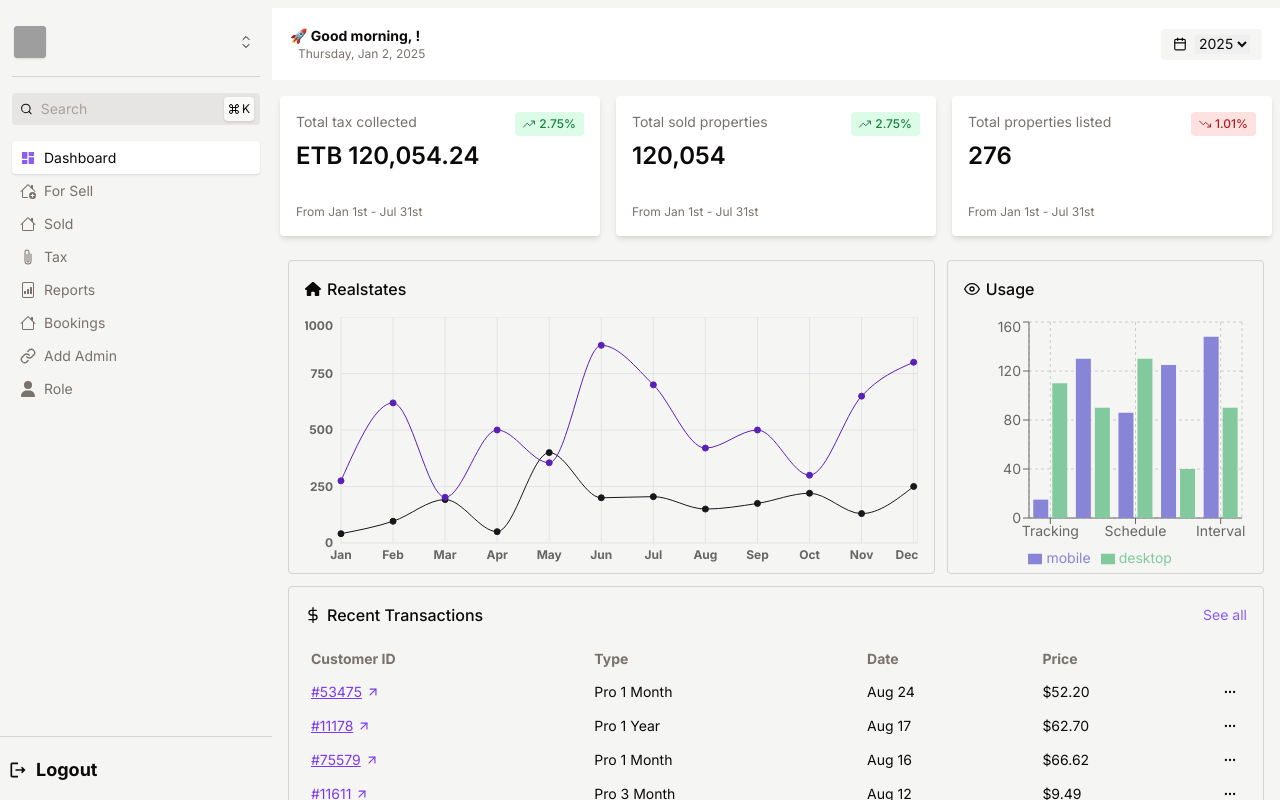
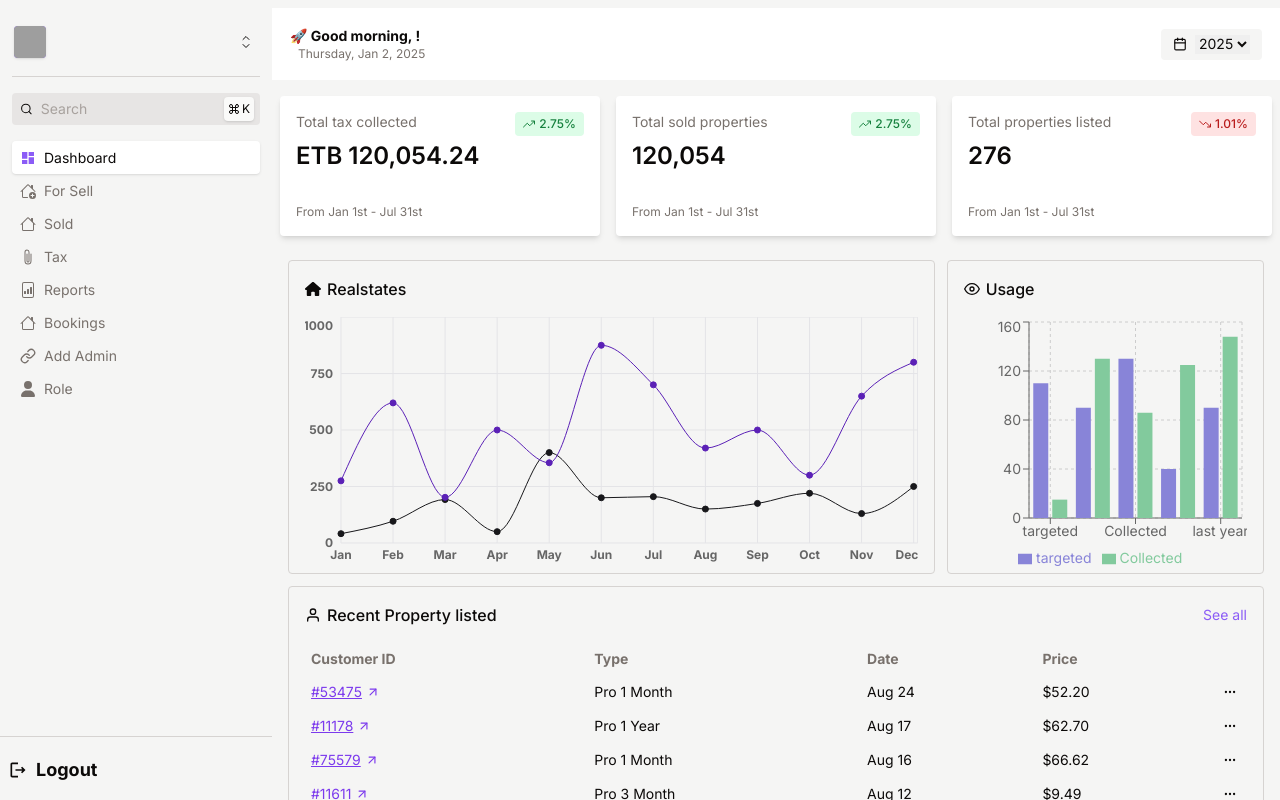
Before and after one commit to kirubeldev/project-x-dashbard, a Next.js app: page /dashboard in a window 1280 px wide. Shown: the top 800 px of the page. Built offline with nearby package versions, Linux system fonts and the light colour scheme; grey boxes are pictures that could not be loaded.

Commit message:
siham gar

```diff
--- a/src/app/tax/forsellGraph.jsx
+++ b/src/app/tax/forsellGraph.jsx
@@ -190,7 +190,7 @@ export const Tax = () => {
     <div className="col-span-8 overflow-hidden rounded border border-stone-300">
       <div className="p-4">
         <h3 className="flex items-center gap-1.5 font-medium">
-          <FaHouse /> Tax
+          <FaHouse /> Targeted Tax Vs Collected Tax
         </h3>
       </div>
 
--- a/src/components/Dashboard/Barchart.js
+++ b/src/components/Dashboard/Barchart.js
@@ -14,11 +14,11 @@ import {
 } from "recharts";
 
 const data = [
-  { feature: "Tracking", mobile: 15, desktop: 110, max: 150 },
-  { feature: "Builder", mobile: 130, desktop: 90, max: 150 },
-  { feature: "Schedule", mobile: 86, desktop: 130, max: 150 },
-  { feature: "AI Train", mobile: 125, desktop: 40, max: 150 },
-  { feature: "Interval", mobile: 148, desktop: 90, max: 150 },
+  { feature: "targeted", Collected: 15, targeted: 110, max: 150 },
+  { feature: "selling", Collected: 130, targeted: 90, max: 150 },
+  { feature: "Collected", Collected: 86, targeted: 130, max: 150 },
+  { feature: "next year", Collected: 125, targeted: 40, max: 150 },
+  { feature: "last year", Collected: 148, targeted: 90, max: 150 },
 ];
 
 export const Barchart = () => {
@@ -38,8 +38,8 @@ export const Barchart = () => {
             <YAxis />
             <Tooltip />
             <Legend />
-            <Bar dataKey="mobile" fill="#8884d8" />
-            <Bar dataKey="desktop" fill="#82ca9d" />
+            <Bar dataKey="targeted" fill="#8884d8" />
+            <Bar dataKey="Collected" fill="#82ca9d" />
           </BarChart>
         </ResponsiveContainer>
       </div>
--- a/src/components/Dashboard/RecentTransactions.js
+++ b/src/components/Dashboard/RecentTransactions.js
@@ -1,6 +1,6 @@
 "use client"
 import React, { useState, useEffect } from "react";
-import { FiArrowUpRight, FiDollarSign, FiMoreHorizontal } from "react-icons/fi";
+import { FiArrowUpRight, FiDollarSign, FiMoreHorizontal, FiUser } from "react-icons/fi";
 
 export const RecentTransactions = () => {
   const [data, setData] = useState([]);
@@ -36,7 +36,7 @@ export const RecentTransactions = () => {
     <div className="col-span-12 p-4 rounded border border-stone-300">
       <div className="mb-4 flex items-center justify-between">
         <h3 className="flex items-center gap-1.5 font-medium">
-          <FiDollarSign /> Recent Transactions
+          <FiUser /> Recent Property listed
         </h3>
         <button className="text-sm text-violet-500 hover:underline">See all</button>
       </div>
```
